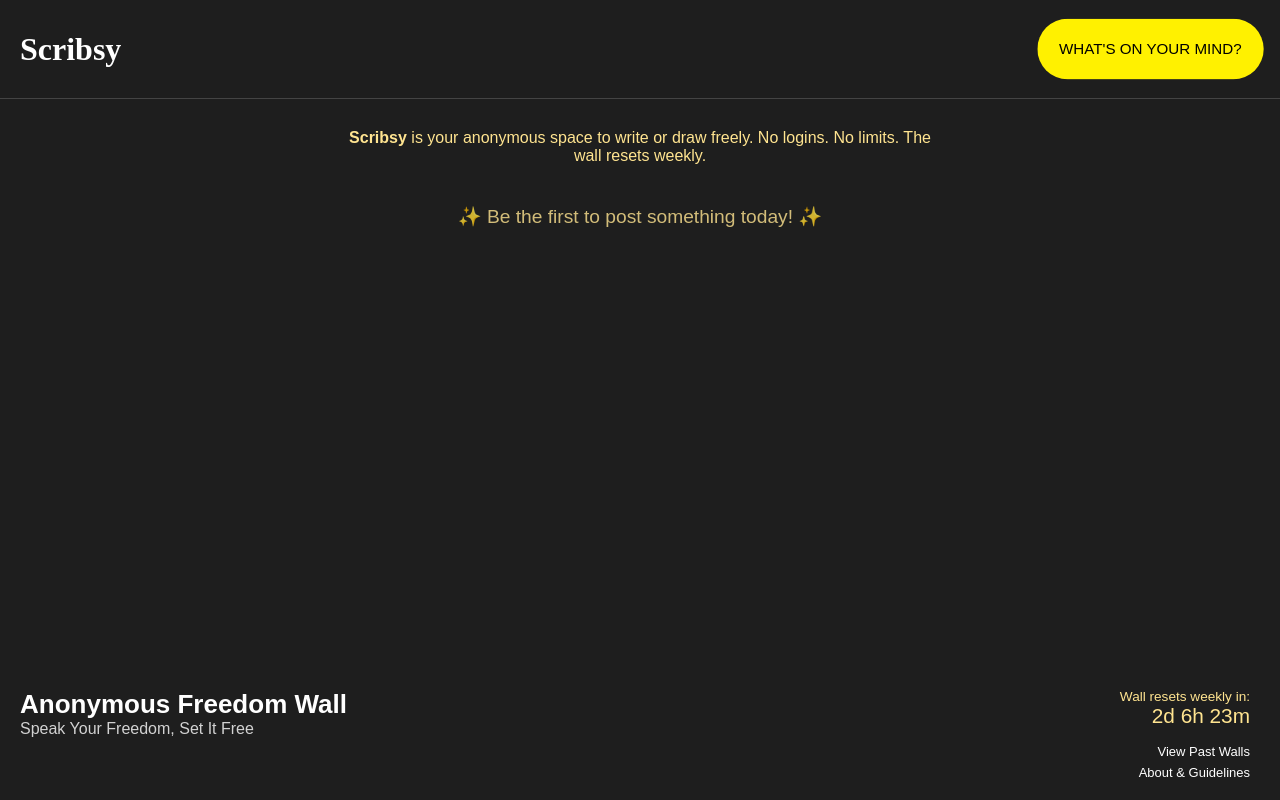
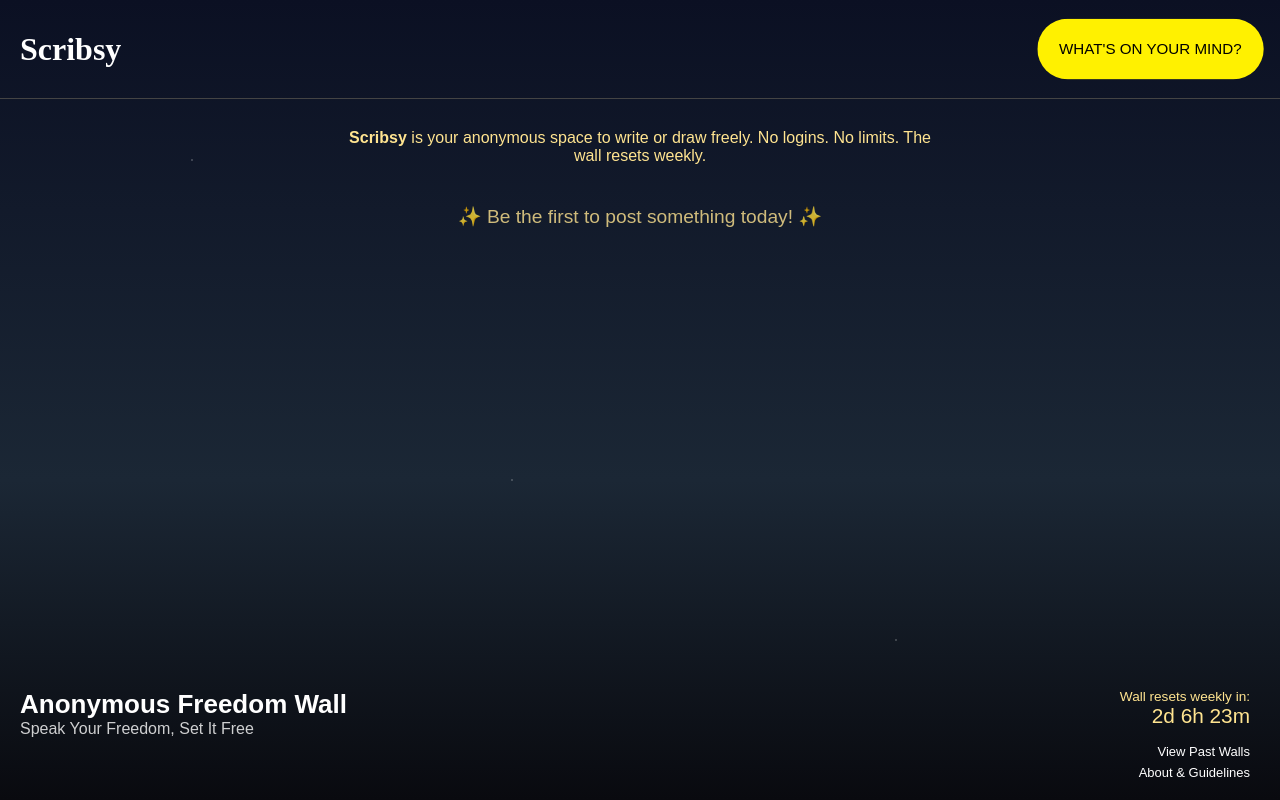
Before and after one commit to sudoAsta/scribsy, a website built with Vite: page index.html in a window 1280 px wide. Built offline with nearby package versions, Linux system fonts and the light colour scheme; no server answers; a web font is replaced by a local one.

Commit message:
feat: add starry night bg

```diff
--- a/index.html
+++ b/index.html
@@ -110,7 +110,11 @@
       </aside>
     </div>
     <!-- end of modal -->
-
+    <!-- Starry Night Background -->
+    <div class="sky" aria-hidden="true">
+      <div class="stars"></div>
+      <div class="twinkle"></div>
+    </div>
 
     <script type="module" src="/src/main.js"></script>
   </body>
--- a/src/main.js
+++ b/src/main.js
@@ -1,6 +1,9 @@
 // src/main.js
 
 import './style.css';
+
+// Theme initialization
+const savedTheme = localStorage.getItem('scribsy-theme') || 'dark';
 
 // ✅ Auto-detect local or live API URL
 const API = window.location.hostname.includes('localhost')
--- a/src/style.css
+++ b/src/style.css
@@ -12,9 +12,38 @@
   flex-direction: column;
   min-height: 100vh;
   font-family: "Host Grotesk", Arial, sans-serif;
-  background-color: #1E1E1E;
+  background-color: #0b0f1a;
+  background-image: radial-gradient(2px 2px at 20px 30px, #fff, transparent),
+                    radial-gradient(2px 2px at 50px 80px, #fff, transparent),
+                    radial-gradient(1px 1px at 130px 90px, #fff, transparent),
+                    radial-gradient(1px 1px at 70px 150px, #fff, transparent),
+                    radial-gradient(2px 2px at 200px 200px, #fff, transparent),
+                    radial-gradient(1px 1px at 300px 100px, #fff, transparent),
+                    radial-gradient(2px 2px at 400px 300px, #fff, transparent);
+  background-repeat: repeat;
+  background-size: 800px 800px;
   color: #f0f0f0;
   text-align: center;
+}
+
+@keyframes twinkle {
+  0%, 100% { opacity: 1; }
+  50% { opacity: 0.5; }
+}
+
+body::before {
+  content: "";
+  position: fixed;
+  top: 0;
+  left: 0;
+  width: 100%;
+  height: 100%;
+  pointer-events: none;
+  background-image: radial-gradient(1px 1px at 15% 20%, rgba(255,255,255,0.8), transparent),
+                    radial-gradient(1px 1px at 40% 60%, rgba(255,255,255,0.8), transparent),
+                    radial-gradient(1px 1px at 70% 80%, rgba(255,255,255,0.8), transparent);
+  animation: twinkle 4s infinite alternate;
+  z-index: 0;
 }
 
 img {
@@ -82,14 +111,6 @@
   margin: 0;
 }
 
-.header-right button {
-  background-color: #fff100;
-  color: #000;
-  padding: 20px;
-  font-size: 14px;
-  border-radius: 50px;
-}
-
 /* === Buttons === */
 button {
   font-family: inherit;
@@ -108,6 +129,7 @@
   font-weight: 500;
   animation: heartbeat 2s ease-in-out infinite;
   transform-origin: center center;
+  border-radius: 50px;
 }
 
 #create-post:hover {
@@ -470,7 +492,6 @@
   box-shadow: 0 1px 3px rgba(0,0,0,0.15);
 }
 
-
 /* === Footer === */
 #main-footer {
   position: fixed;
@@ -668,3 +689,60 @@
   pointer-events: none;
 }
 }
+
+/* ===== Starry Night Background (Cross‑browser, no JS) ===== */
+body { position: relative; } /* ensures -z-index layer sits behind reliably */
+
+.sky {
+  position: fixed;
+  inset: 0;
+  z-index: -1;             /* behind all content */
+  pointer-events: none;
+  /* Fallback color if gradients are unsupported */
+  background: #0b1023;
+  /* Base night gradient (most browsers) */
+  background: linear-gradient(180deg, #0b1023 0%, #1b2735 60%, #090a0f 100%);
+}
+
+/* Two layered star fields using radial-gradients */
+.sky .stars,
+.sky .twinkle {
+  position: absolute;
+  inset: 0;
+}
+
+/* Base star layer — tiny dots on multiple tilings */
+.sky .stars {
+  background:
+    radial-gradient(1px 1px at 10% 20%, #ffffffcc 50%, transparent 51%) repeat,
+    radial-gradient(1px 1px at 70% 80%, #ffffffcc 50%, transparent 51%) repeat,
+    radial-gradient(1px 1px at 40% 60%, #ffffffcc 50%, transparent 51%) repeat,
+    radial-gradient(1px 1px at 85% 35%, #ffffffcc 50%, transparent 51%) repeat;
+  background-size: 180px 180px, 220px 220px, 260px 260px, 320px 320px;
+  /* Avoid filter for maximum compatibility; it’s purely visual anyway */
+}
+
+/* Twinkle overlay — gentle opacity pulse */
+.sky .twinkle {
+  background:
+    radial-gradient(1px 1px at 30% 25%, #ffffffbf 50%, transparent 51%) repeat,
+    radial-gradient(1px 1px at 60% 55%, #ffffffbf 50%, transparent 51%) repeat,
+    radial-gradient(1px 1px at 80% 15%, #ffffffbf 50%, transparent 51%) repeat;
+  background-size: 200px 200px, 260px 260px, 320px 320px;
+  opacity: .8;
+  animation: twinkle 6s ease-in-out infinite alternate;
+}
+
+@keyframes twinkle {
+  0%   { opacity: .35; }
+  100% { opacity: .85; }
+}
+
+/* Gentle parallax drift (only if motion allowed) */
+@media (prefers-reduced-motion: no-preference) {
+  .sky .stars   { animation: driftA 120s linear infinite; }
+  .sky .twinkle { animation: twinkle 6s ease-in-out infinite alternate, driftB 180s linear infinite; }
+
+  @keyframes driftA { to { background-position: 200px 200px, -220px -220px, 260px 260px, -320px -320px; } }
+  @keyframes driftB { to { background-position: -200px -200px, 260px 260px, -320px -320px; } }
+}
```
